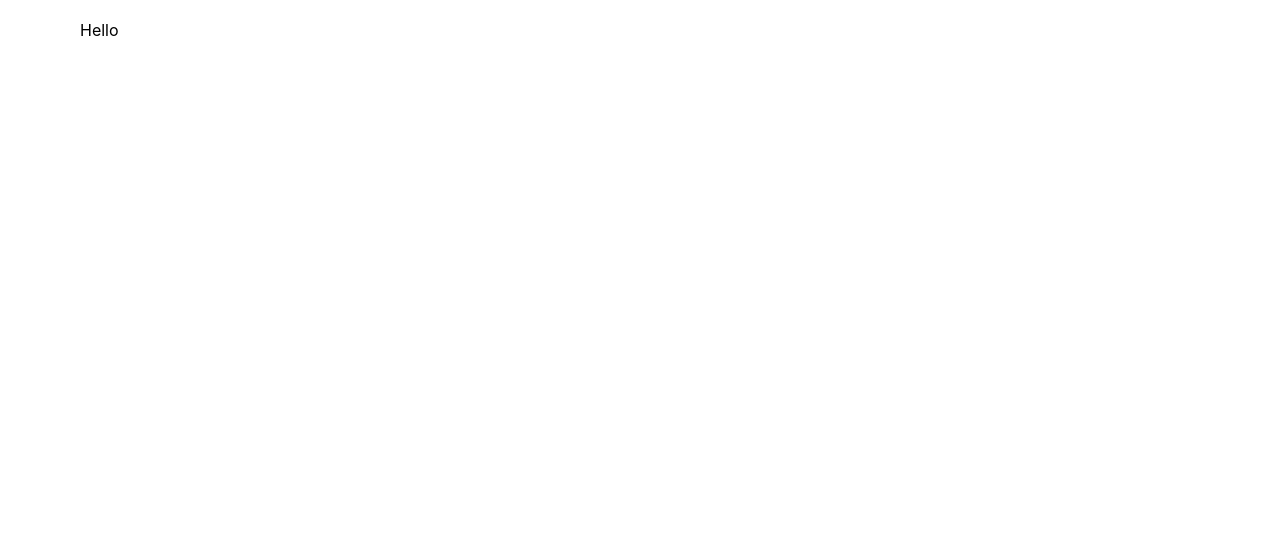
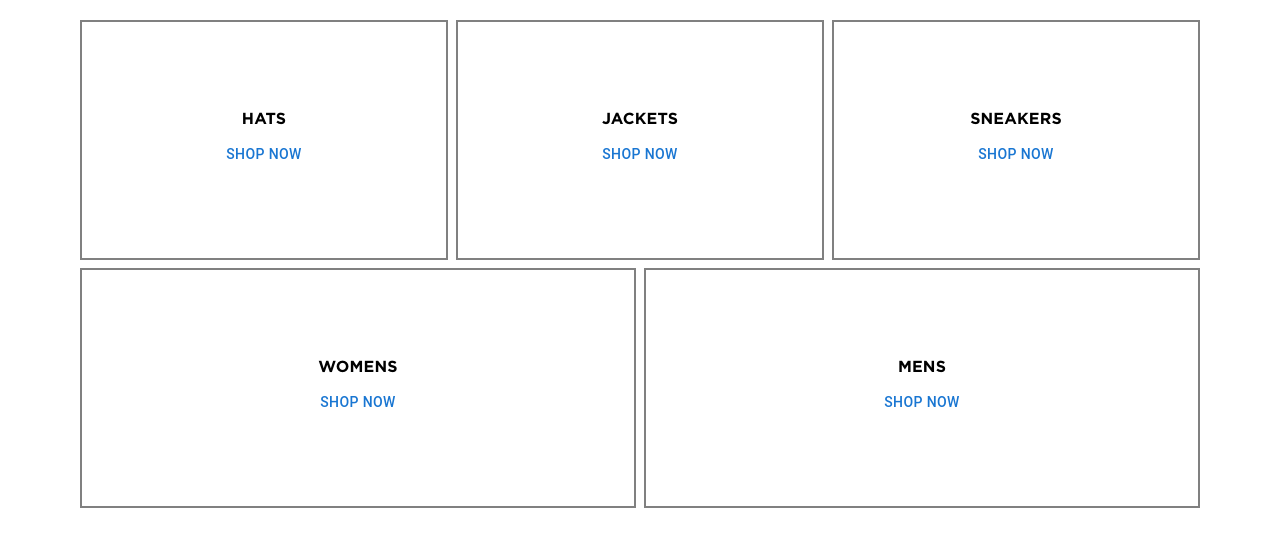
Before and after one commit to stspapa95/crwn-clothing, a React (Create React App) app: page / in a window 1280 px wide. Shown: the top 546 px of the page. Built offline with nearby package versions, Linux system fonts and the light colour scheme.

Commit message:
Basic HomePage architecture

```diff
--- a/src/index.css
+++ b/src/index.css
@@ -7,6 +7,8 @@ html, body {
     padding: 0;
     font-family: Gotham -apple-system, BlinkMacSystemFont, Segoe UI, Roboto, Oxygen,
     Ubuntu, Cantarell, Fira Sans, Droid Sans, Helvetica Neue, sans-serif;
+    width: 100%;
+    height: 100%;
 }
 
 @font-face {
--- a/src/pages/HomePage/HomePage.jsx
+++ b/src/pages/HomePage/HomePage.jsx
@@ -1,13 +1,48 @@
 import React from 'react';
-import {Box} from "@mui/material";
+import {Box, Button, Grid, Typography} from "@mui/material";
 import classes from './HomePage.module.css';
 
 function HomePage() {
-    return (
-        <Box className={classes.container}>
-            Hello
-        </Box>
-    )
+
+   return (
+      <Box className={classes.container}>
+         <Grid container spacing={1}>
+            <Grid item lg={4} md={4}>
+               <Box className={classes.menuItem}>
+                  <Typography style={{fontFamily:'Gotham Bold', marginBottom: '5px'}}>HATS</Typography>
+                  <Button className={classes.button} disableRipple>SHOP NOW</Button>
+               </Box>
+            </Grid>
+            <Grid item lg={4} md={4}>
+               <Box className={classes.menuItem}>
+                  <Typography style={{fontFamily:'Gotham Bold', marginBottom: '5px'}}>JACKETS</Typography>
+                  <Button className={classes.button} disableRipple>SHOP NOW</Button>
+               </Box>
+            </Grid>
+            <Grid item lg={4} md={4}>
+               <Box className={classes.menuItem}>
+                  <Typography style={{fontFamily:'Gotham Bold', marginBottom: '5px'}}>SNEAKERS</Typography>
+                  <Button className={classes.button} disableRipple>SHOP NOW</Button>
+               </Box>
+            </Grid>
+         </Grid>
+         <Box mt={1} />
+         <Grid container spacing={1}>
+            <Grid item lg={6} md={6}>
+               <Box className={classes.menuItem}>
+                  <Typography style={{fontFamily:'Gotham Bold', marginBottom: '5px'}}>WOMENS</Typography>
+                  <Button className={classes.button} disableRipple>SHOP NOW</Button>
+               </Box>
+            </Grid>
+            <Grid item lg={6} md={6}>
+               <Box className={classes.menuItem}>
+                  <Typography style={{fontFamily:'Gotham Bold', marginBottom: '5px'}}>MENS</Typography>
+                  <Button className={classes.button} disableRipple>SHOP NOW</Button>
+               </Box>
+            </Grid>
+         </Grid>
+      </Box>
+   )
 }
 
 export default HomePage;
--- a/src/pages/HomePage/HomePage.module.css
+++ b/src/pages/HomePage/HomePage.module.css
@@ -1,3 +1,23 @@
 .container {
     padding: 20px 80px;
 }
+
+.menuItem {
+    padding: 10px 10px;
+    display: flex;
+    flex-direction: column;
+    justify-content: center;
+    align-items: center;
+    border: 2px solid #808080;
+    height: 240px;
+}
+
+.button {
+    font-family: Gotham Book, sans-serif;
+    color: #2D2D2D;
+    background-color: #FFF;
+}
+
+.button:hover {
+    background-color: #ababab;
+}
```
